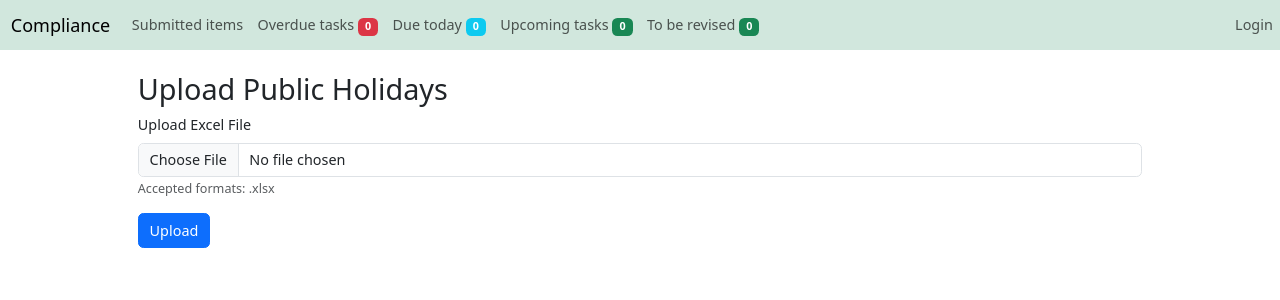
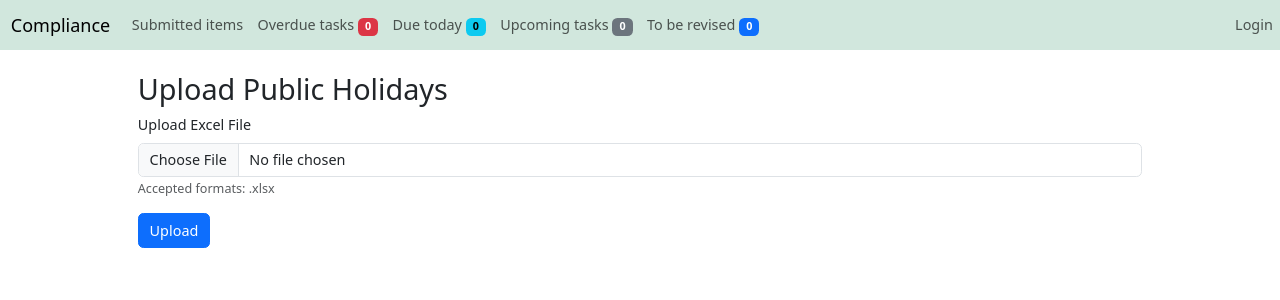
Before and after one commit to jokerdino/compliance_portal, a Django app: page /holidays_upload/ in a window 1280 px wide. Shown: the top 300 px of the page. Run offline with Django 5.2, Linux system fonts and the light colour scheme; data that the repository does not hold is empty; some libraries are stand-ins or nearby versions.

Commit message:
Compliance: Add different colours for navbar badges

```diff
--- a/compliance/templates/base_generic.html
+++ b/compliance/templates/base_generic.html
@@ -85,13 +85,13 @@
                         <span class="badge bg-danger">{{ overdue_count }}</span></a>
                     <a class="nav-link {% if filter_val == 'due-today' %}active{% endif %}"
                         href="{% url 'task_list' filter='due-today' %}">Due today
-                        <span class="badge bg-info">{{ due_today_count }}</span></a>
+                        <span class="badge bg-info text-black">{{ due_today_count }}</span></a>
                     <a class="nav-link {% if filter_val == 'upcoming' %}active{% endif %}"
                         href="{% url 'task_list' filter='upcoming' %}">Upcoming tasks
-                        <span class="badge bg-success">{{ upcoming_count }}</span></a>
+                        <span class="badge bg-secondary">{{ upcoming_count }}</span></a>
                     <a class="nav-link {% if url_name == 'task_list_revision' or url_name == 'task_list_filtered_recurrence_revision' %}active{% endif %}"
                         href="{% url 'task_list_revision' %}">To be revised
-                        <span class="badge bg-success">{{ revision_count }}</span></a>
+                        <span class="badge bg-primary">{{ revision_count }}</span></a>
                     {% if request.user.is_authenticated and request.user.user_type in "dept_agm admin" %}
                     <a class="nav-link {% if url_name == 'task_list_approval_pending' or url_name == 'task_list_filtered_recurrence_approval_pending' %}active{% endif %}"
                         href="{% url 'task_list_approval_pending' %}">Pending for
@@ -102,7 +102,7 @@
                     <a class="nav-link {% if url_name == 'task_list_review' or url_name == 'task_list_filtered_recurrence_review' %}active{% endif %}"
                         href="{% url 'task_list_review' %}">Pending for
                         review
-                        <span class="badge bg-success">{{ review_count }}</span></a>
+                        <span class="badge bg-warning text-black">{{ review_count }}</span></a>
                     {% endif %}
                     {% endwith %}
                 </div>
```
